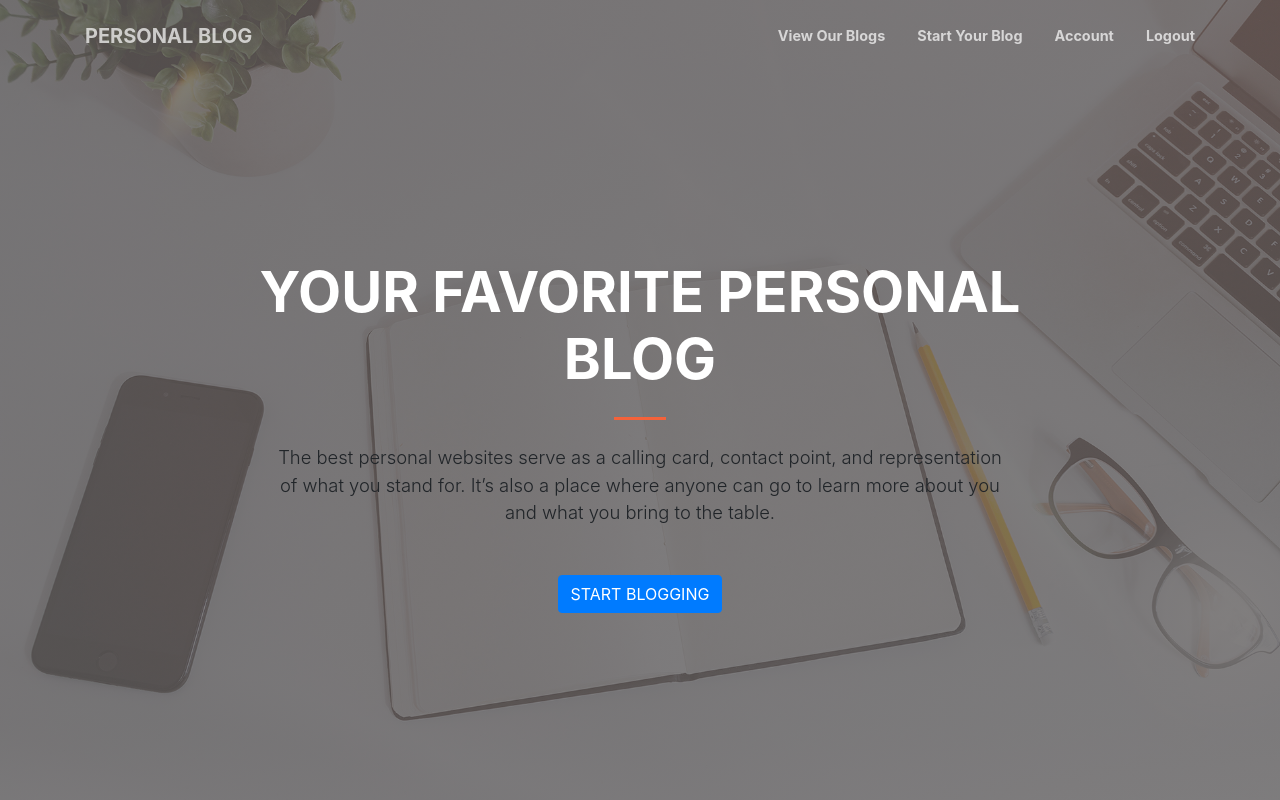
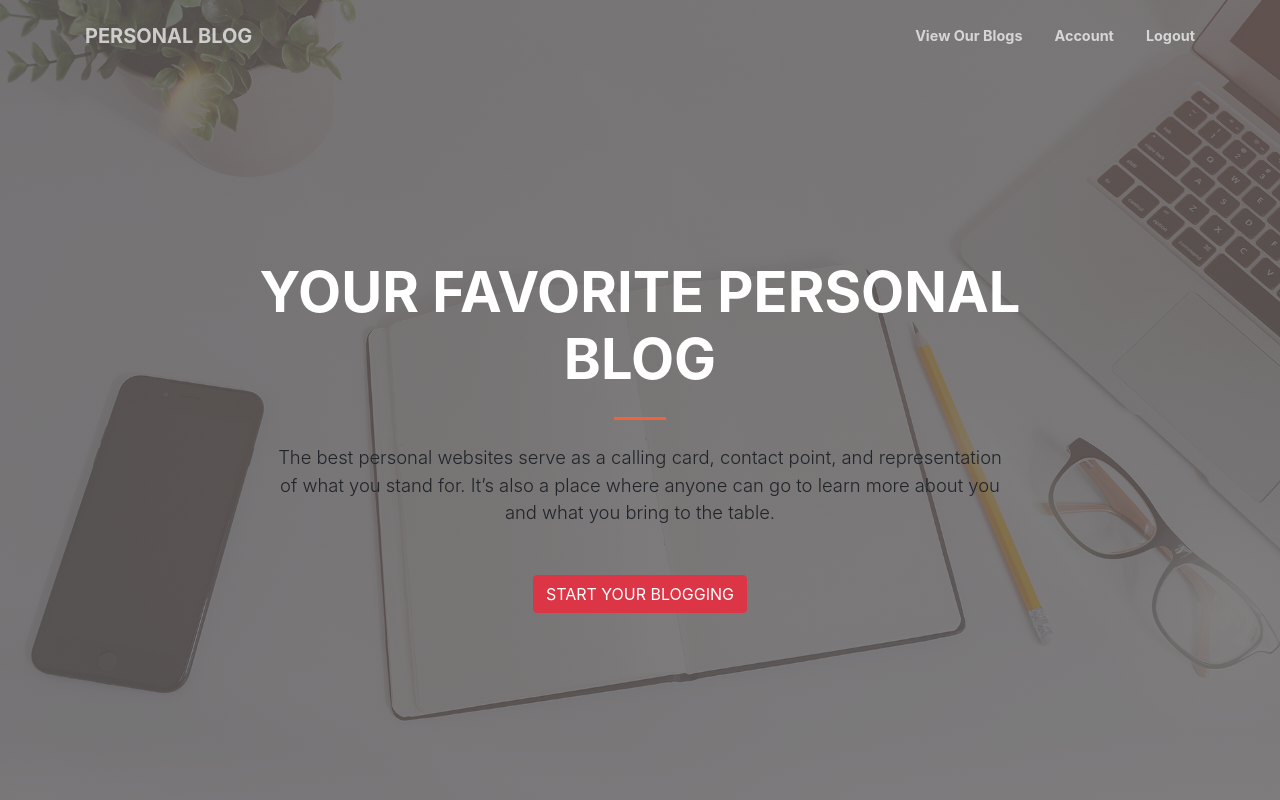
Before and after one commit to Beryl01/My_Flavour_PersonalBlog, a Flask app: page / in a window 1280 px wide. Run offline with Flask 2, Linux system fonts and the light colour scheme; a user stored in the database is signed in; some libraries are stand-ins or nearby versions.

Commit message:
First Deploy Trial

```diff
--- a/app/routes.py
+++ b/app/routes.py
@@ -19,7 +19,6 @@ def index():
 @app.route("/view")
 @login_required
 def view():
-
     page = request.args.get('page', 1, type=int)
     posts = Post.query.order_by(Post.date.desc()).paginate(page=page, per_page=5)
     return render_template('view.html', posts=posts)
--- a/app/static/main.css
+++ b/app/static/main.css
@@ -64,7 +64,6 @@ body {
   font-size: 1rem;
   font-weight: 400;
   line-height: 1.5;
-  color: #212529;
   text-align: left;
   background-color: #fff;
 }
--- a/app/templates/base.html
+++ b/app/templates/base.html
@@ -28,7 +28,6 @@
         <ul class="navbar-nav ml-auto my-2 my-lg-0">
           {% if current_user.is_authenticated %}
           <li class="nav-item"><a class="nav-link js-scroll-trigger" href="{{ url_for('view') }}">View Our Blogs</a></li>
-          <li class="nav-item"><a class="nav-link js-scroll-trigger" href="{{ url_for('new_post') }}">Start Your Blog</a></li>
           <li class="nav-item"><a class="nav-link js-scroll-trigger" href="{{ url_for('account') }}">Account</a></li>
           <li class="nav-item"><a class="nav-link js-scroll-trigger" href="{{ url_for('logout') }}">Logout</a></li>
           {% else %}
--- a/app/templates/index.html
+++ b/app/templates/index.html
@@ -27,7 +27,6 @@
       <ul class="navbar-nav ml-auto my-2 my-lg-0">
         {% if current_user.is_authenticated %}
         <li class="nav-item"><a class="nav-link js-scroll-trigger" href="{{ url_for('view') }}">View Our Blogs</a></li>
-        <li class="nav-item"><a class="nav-link js-scroll-trigger" href="{{ url_for('new_post') }}">Start Your Blog</a></li>
         <li class="nav-item"><a class="nav-link js-scroll-trigger" href="{{ url_for('account') }}">Account</a></li>
         <li class="nav-item"><a class="nav-link js-scroll-trigger" href="{{ url_for('logout') }}">Logout</a></li>
         {% else %}
@@ -54,7 +53,7 @@
           and representation of what you stand for. It’s also a place where anyone can go to learn more about you and
           what
           you bring to the table.</p>
-        <a class="btn btn-primary btn-xl js-scroll-trigger" href="{{ url_for('view') }}">START BLOGGING</a>
+        <a class="btn btn-danger btn-xl js-scroll-trigger" href="{{ url_for('new_post') }}">START YOUR BLOGGING</a>
       </div>
     </div>
   </div>
```
Also changed, not shown: requirements.txt (added, +37 -0 lines), 1 other file.
